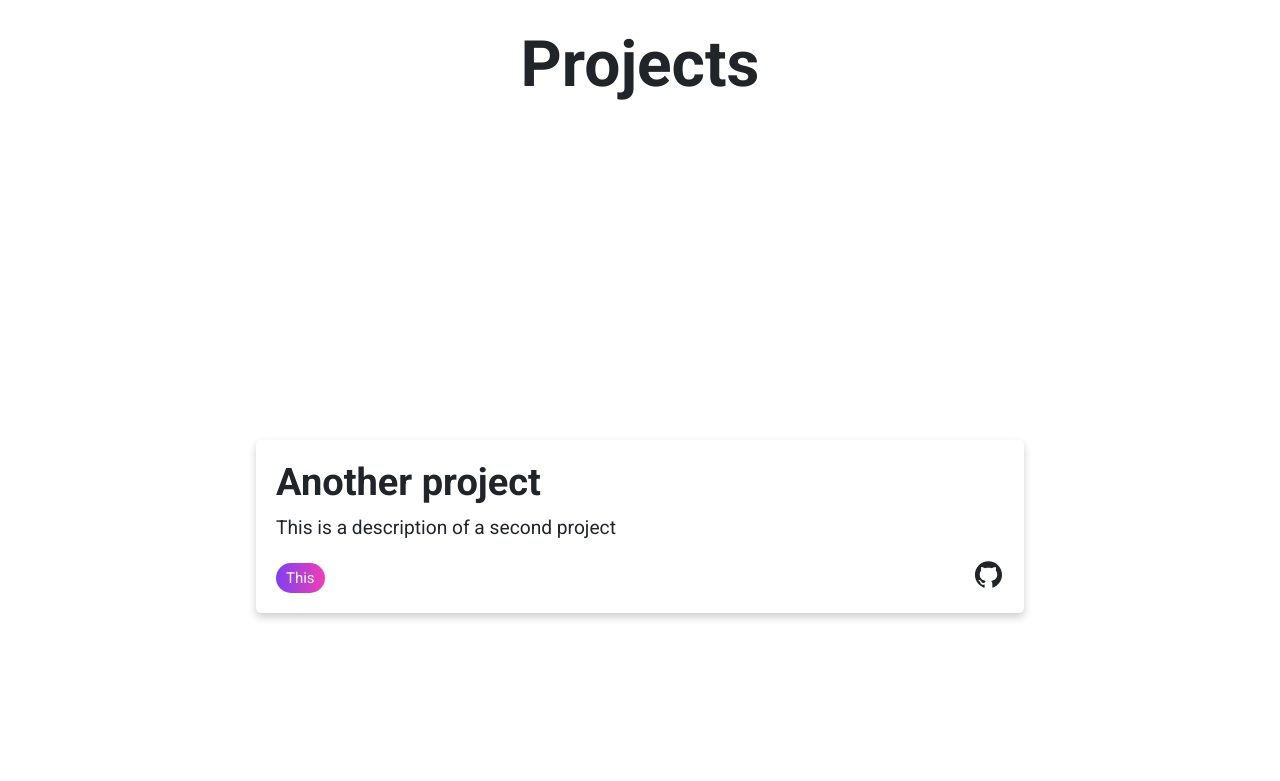
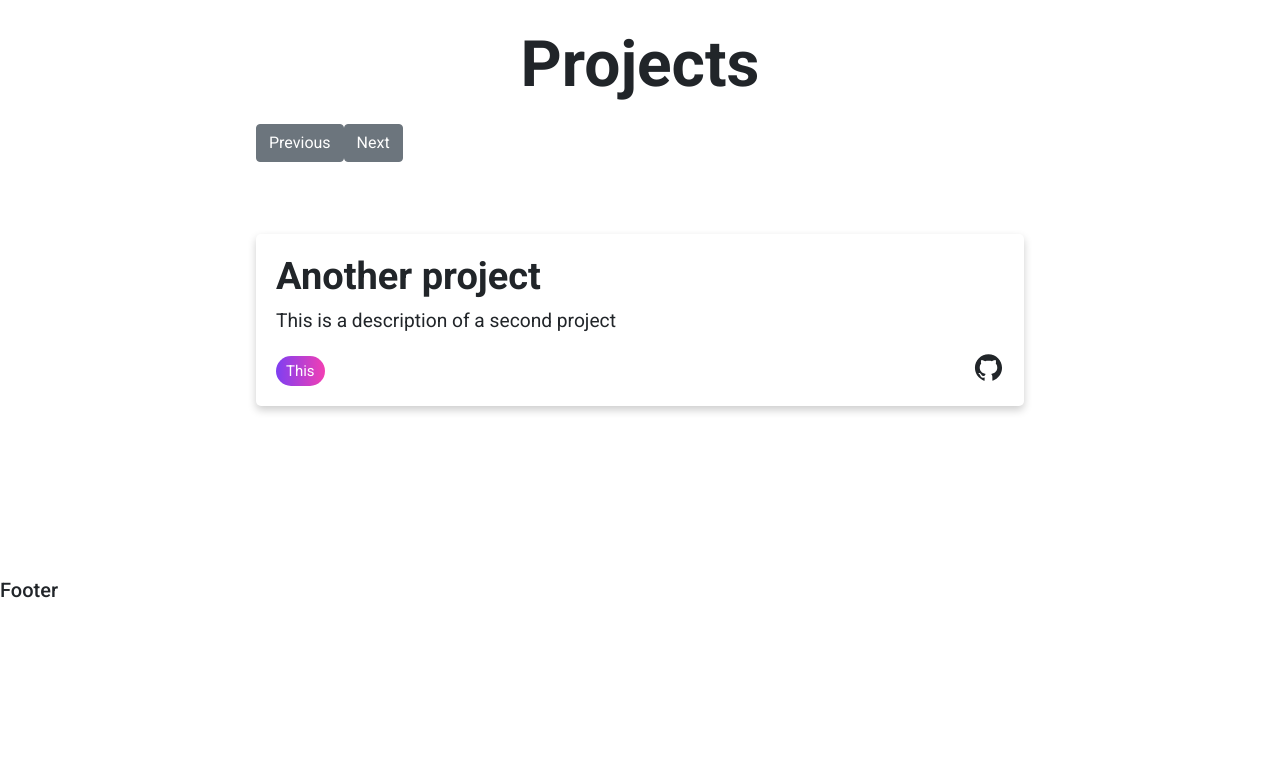
Before and after one commit to devkav/personalWebsite, a React (Create React App) app: page / in a window 1280 px wide. Shown: the part 2340-3121 px from the top of the page. After the commit the page ends 2950 px from the top, so only its background shows below. Built offline with nearby package versions, Linux system fonts and the light colour scheme.

Commit message:
fixed carousel

```diff
--- a/src/components/ProjectCarousel.jsx
+++ b/src/components/ProjectCarousel.jsx
@@ -15,13 +15,13 @@ class ProjectCarousel extends Component {
         let numProjects = this.props.projects.length
 
         if (this.state.current < (numProjects - 1)) {
-            this.setState({current: this.state.current + 1})
+            this.setState({ current: this.state.current + 1 })
         }
     }
 
     previous = () => {
         if (this.state.current > 0) {
-            this.setState({current: this.state.current - 1})
+            this.setState({ current: this.state.current - 1 })
         }
     }
 
@@ -55,10 +55,13 @@ class ProjectCarousel extends Component {
         }
 
         return (
-            <div className="project-carousel">
-                {projectViews}
+            <div>
                 <Button onClick={this.previous}>Previous</Button>
                 <Button onClick={this.next}>Next</Button>
+
+                <div className="project-carousel">
+                    {projectViews}
+                </div>
             </div>
         );
     }
--- a/src/style/Projects.css
+++ b/src/style/Projects.css
@@ -11,6 +11,9 @@
     position: relative;
     width: 60vw;
     transition: left 1s, opacity .5s;
+    height: fit-content;
+    grid-column: 1;
+    grid-row: 1;
 }
 
 .project-card-next {
@@ -53,6 +56,11 @@
     transition: color .3s;
 }
 
+.project-carousel {
+    display: grid;
+    align-items: center;
+}
+
 /*
 @media screen and (min-width: 800px) {
     .project-card {
```
